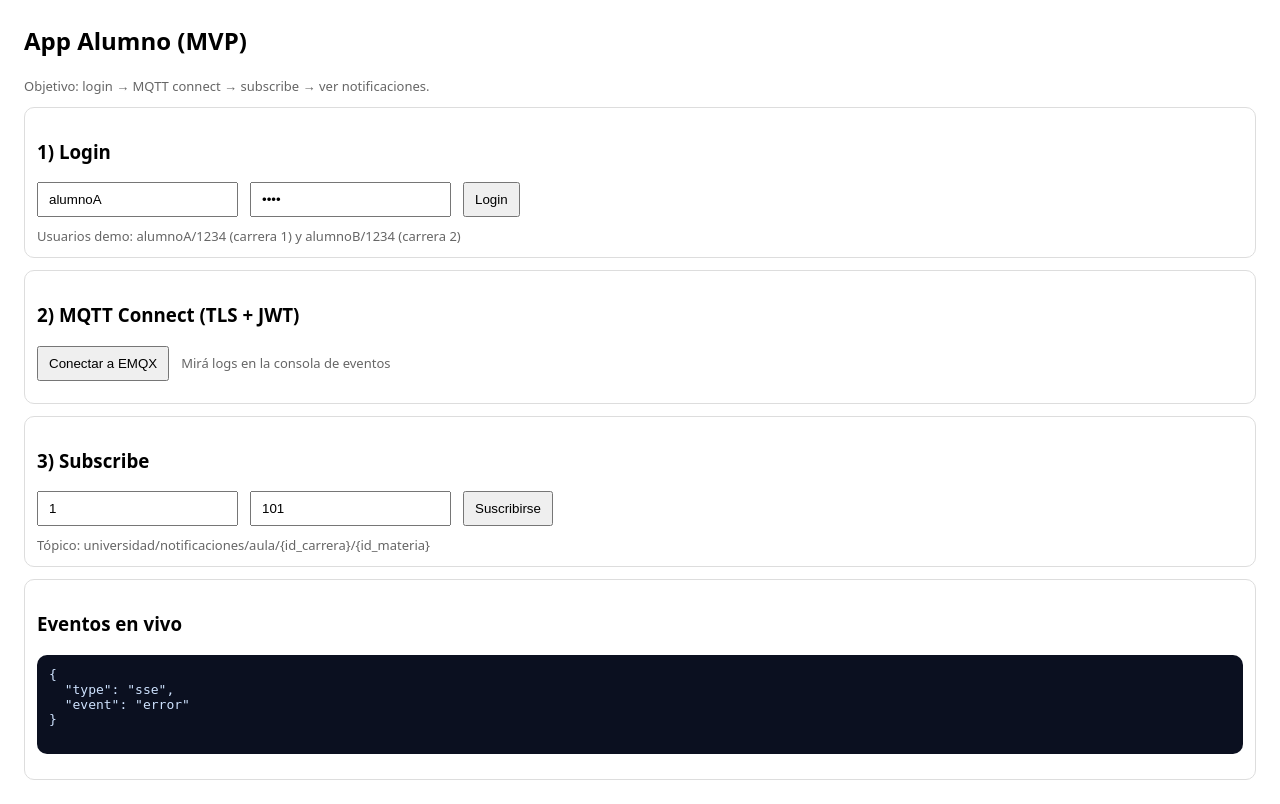
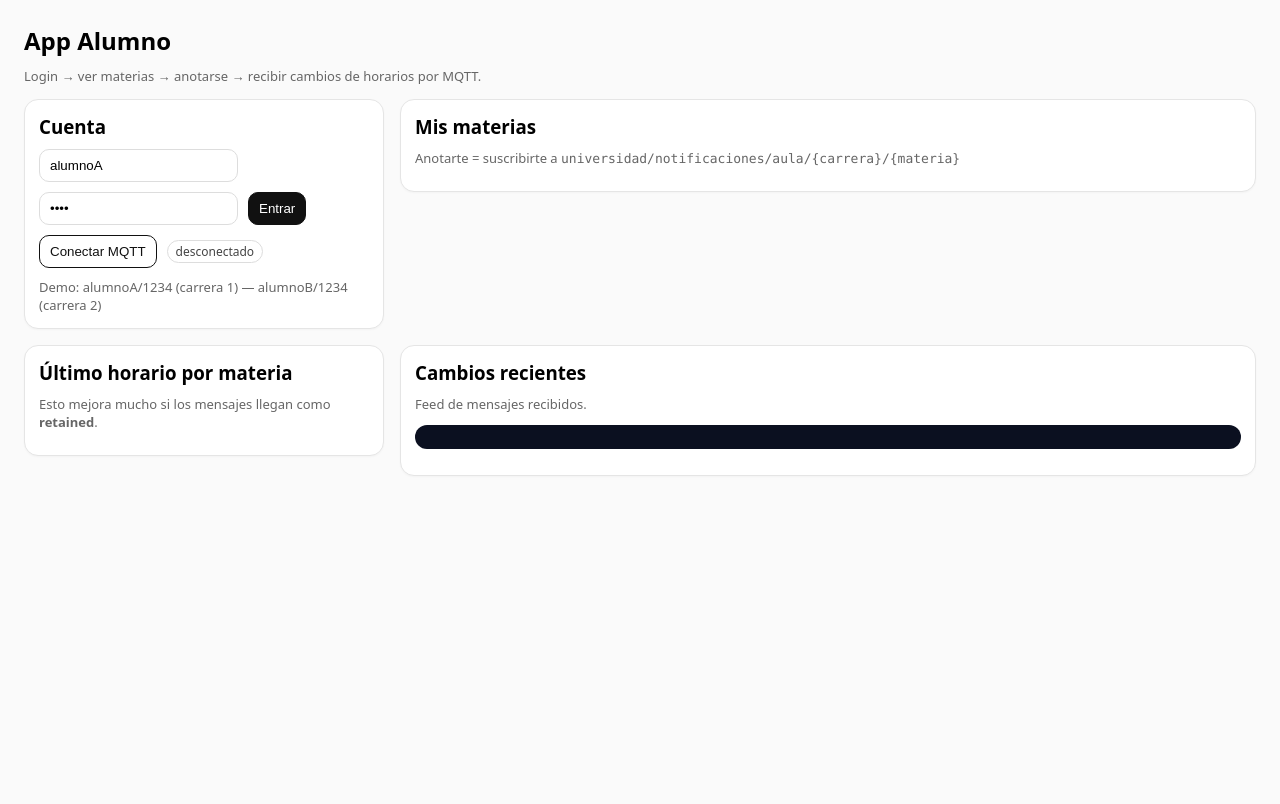
Before and after one commit to FrancoGarcia21/Sistema-Distribuido-Bedelia-Proyecto-Final, a Flask app: page / in a window 1280 px wide. After the commit the page ends 476 px from the top, so only its background shows below. Run offline with Flask 3, Linux system fonts and the light colour scheme; data that the repository does not hold is empty.

Commit message:
parte visual alumnos simple

```diff
--- a/apps/alumno/app.py
+++ b/apps/alumno/app.py
@@ -17,13 +17,24 @@ app.config["DEBUG"] = DEBUG
 
 jwt_helper = JWTHelper(JWT_SECRET, JWT_ALGORITHM, JWT_EXP_MINUTES)
 
-# MVP: 2 usuarios hardcodeados para probar carreras distintas
+# 2 usuarios demo (carreras distintas)
 USERS = {
     "alumnoA": {"password": "1234", "id_usuario": 1001, "rol": "alumno", "id_carrera": 1},
     "alumnoB": {"password": "1234", "id_usuario": 2001, "rol": "alumno", "id_carrera": 2},
 }
 
-# Bridge MQTT global (MVP). Luego lo hacemos por usuario/sesión.
+# Materias mock por carrera (MVP)
+MATERIAS = {
+    1: [
+        {"id_materia": 101, "nombre": "Álgebra"},
+        {"id_materia": 102, "nombre": "Programación I"},
+    ],
+    2: [
+        {"id_materia": 201, "nombre": "Bases de Datos"},
+        {"id_materia": 202, "nombre": "Redes I"},
+    ],
+}
+
 mqtt_bridge = MQTTBridge(
     host=MQTT_BROKER_HOST,
     port=MQTT_BROKER_PORT,
@@ -34,13 +45,23 @@ mqtt_bridge = MQTTBridge(
     jwt_mode=MQTT_JWT_MODE,
 )
 
+# Estado simple en memoria (para UI)
+STATE = {
+    "last_by_topic": {},   # topic -> last payload
+    "recent": []           # lista de últimos eventos "message"
+}
+RECENT_MAX = 50
+
+
 @app.get("/")
 def home():
     return render_template("index.html", app_name=APP_NAME)
 
+
 @app.get("/health")
 def health():
     return jsonify({"app": APP_NAME, "status": "ok"})
+
 
 @app.post("/auth/login")
 def login():
@@ -55,7 +76,6 @@ def login():
     if not user or user["password"] != password:
         return jsonify({"error": "Credenciales inválidas"}), 401
 
-    # Payload mínimo que nos va a servir para AuthZ broker-side
     payload = {
         "usuario": username,
         "id_usuario": user["id_usuario"],
@@ -64,6 +84,37 @@ def login():
     }
     token = jwt_helper.create_token(payload)
     return jsonify({"token": token, "payload": payload})
+
+
+def _get_token_payload_from_request() -> dict:
+    """
+    Espera: Authorization: Bearer <token>
+    """
+    auth = request.headers.get("Authorization", "")
+    if not auth.startswith("Bearer "):
+        raise ValueError("Falta Authorization: Bearer <token>")
+    token = auth.split(" ", 1)[1].strip()
+    return jwt_helper.verify_token(token)
+
+
+@app.get("/api/materias")
+def api_materias():
+    try:
+        payload = _get_token_payload_from_request()
+        id_carrera = int(payload["id_carrera"])
+        return jsonify({"id_carrera": id_carrera, "materias": MATERIAS.get(id_carrera, [])})
+    except Exception as e:
+        return jsonify({"error": str(e)}), 401
+
+
+@app.get("/api/state")
+def api_state():
+    # para refrescar UI (opcional)
+    return jsonify({
+        "last_by_topic": STATE["last_by_topic"],
+        "recent": STATE["recent"]
+    })
+
 
 @app.post("/mqtt/connect")
 def mqtt_connect():
@@ -77,6 +128,7 @@ def mqtt_connect():
         return jsonify({"status": "ok", "message": "Intentando conexión MQTT (mirá /events)"}), 200
     except Exception as e:
         return jsonify({"error": str(e)}), 500
+
 
 @app.post("/mqtt/subscribe")
 def mqtt_subscribe():
@@ -94,23 +146,59 @@ def mqtt_subscribe():
     except Exception as e:
         return jsonify({"error": str(e), "topic": topic}), 500
 
+
+@app.post("/mqtt/unsubscribe")
+def mqtt_unsubscribe():
+    data = request.get_json(force=True, silent=True) or {}
+    id_carrera = data.get("id_carrera")
+    id_materia = data.get("id_materia")
+
+    if id_carrera is None or id_materia is None:
+        return jsonify({"error": "Falta id_carrera o id_materia"}), 400
+
+    topic = f"universidad/notificaciones/aula/{id_carrera}/{id_materia}"
+    try:
+        if not mqtt_bridge._client or not mqtt_bridge._connected:
+            return jsonify({"error": "MQTT no conectado"}), 400
+
+        result, mid = mqtt_bridge._client.unsubscribe(topic)
+        if topic in mqtt_bridge.subscriptions:
+            mqtt_bridge.subscriptions.remove(topic)
+
+        return jsonify({"status": "ok", "topic": topic, "result": int(result), "mid": int(mid)}), 200
+    except Exception as e:
+        return jsonify({"error": str(e), "topic": topic}), 500
+
+
 @app.get("/events")
 def events():
     """
     Server-Sent Events: el navegador escucha mensajes en vivo.
+    Además, guardamos estado para UI (último por topic + feed reciente).
     """
     def stream():
-        # mensaje inicial
         yield f"data: {json.dumps({'type':'sse','event':'open','message':'SSE conectado'})}\n\n"
+
         while True:
             try:
                 event = mqtt_bridge.events.get(timeout=15)
+
+                # Si es mensaje MQTT, actualizamos STATE
+                if event.get("type") == "mqtt" and event.get("event") == "message":
+                    topic = event.get("topic")
+                    payload = event.get("payload")
+                    if topic:
+                        STATE["last_by_topic"][topic] = payload
+                    STATE["recent"].insert(0, event)
+                    if len(STATE["recent"]) > RECENT_MAX:
+                        STATE["recent"] = STATE["recent"][:RECENT_MAX]
+
                 yield f"data: {json.dumps(event, default=str)}\n\n"
             except Exception:
-                # keep-alive
                 yield f"data: {json.dumps({'type':'sse','event':'keepalive','ts':time.time()})}\n\n"
 
     return Response(stream(), mimetype="text/event-stream")
 
+
 if __name__ == "__main__":
     app.run(host="0.0.0.0", port=5001, debug=DEBUG)
--- a/apps/alumno/templates/index.html
+++ b/apps/alumno/templates/index.html
@@ -5,59 +5,84 @@
   <meta name="viewport" content="width=device-width, initial-scale=1"/>
   <title>Alumno</title>
   <style>
-    body { font-family: system-ui, sans-serif; margin: 24px; }
-    .row { display: flex; gap: 12px; align-items: center; margin-bottom: 10px; flex-wrap: wrap; }
-    input, button { padding: 8px 10px; }
-    .box { border: 1px solid #ddd; border-radius: 10px; padding: 12px; margin-top: 12px; }
-    pre { background: #0b1020; color: #cfe3ff; padding: 12px; border-radius: 10px; overflow: auto; max-height: 320px; }
+    body { font-family: system-ui, sans-serif; margin: 24px; background:#fafafa; }
+    h2,h3 { margin: 0 0 10px 0; }
     .muted { color: #666; font-size: 13px; }
+    .grid { display: grid; grid-template-columns: 360px 1fr; gap: 16px; align-items: start; }
+    .card { background: white; border: 1px solid #e5e5e5; border-radius: 14px; padding: 14px; box-shadow: 0 1px 2px rgba(0,0,0,.03); }
+    .row { display: flex; gap: 10px; align-items: center; flex-wrap: wrap; }
+    input, button { padding: 8px 10px; border-radius: 10px; border: 1px solid #ddd; }
+    button { cursor: pointer; background: #111; color: white; border: 1px solid #111; }
+    button.secondary { background: white; color: #111; }
+    button.danger { background: #b00020; border-color:#b00020; }
+    .list { display: flex; flex-direction: column; gap: 10px; }
+    .materia { border: 1px solid #eee; border-radius: 12px; padding: 12px; }
+    .tag { font-size: 12px; padding: 2px 8px; border: 1px solid #ddd; border-radius: 999px; color:#444; }
+    pre { background: #0b1020; color: #cfe3ff; padding: 12px; border-radius: 12px; overflow: auto; max-height: 360px; }
+    .mono { font-family: ui-monospace, SFMono-Regular, Menlo, Monaco, Consolas, monospace; }
+    .small { font-size: 12px; }
   </style>
 </head>
 <body>
-  <h2>App Alumno (MVP)</h2>
-  <div class="muted">Objetivo: login → MQTT connect → subscribe → ver notificaciones.</div>
+  <h2>App Alumno</h2>
+  <div class="muted">Login → ver materias → anotarse → recibir cambios de horarios por MQTT.</div>
 
-  <div class="box">
-    <h3>1) Login</h3>
-    <div class="row">
-      <input id="username" placeholder="alumnoA o alumnoB" value="alumnoA"/>
-      <input id="password" placeholder="password" value="1234" type="password"/>
-      <button onclick="doLogin()">Login</button>
+  <div class="grid" style="margin-top:14px;">
+    <div class="card">
+      <h3>Cuenta</h3>
+      <div class="row" style="margin-top:8px;">
+        <input id="username" placeholder="alumnoA o alumnoB" value="alumnoA"/>
+        <input id="password" placeholder="password" value="1234" type="password"/>
+        <button onclick="doLogin()">Entrar</button>
+      </div>
+
+      <div class="row" style="margin-top:10px;">
+        <button class="secondary" onclick="doConnect()">Conectar MQTT</button>
+        <span id="status" class="tag">desconectado</span>
+      </div>
+
+      <div class="muted" style="margin-top:10px;">
+        Demo: alumnoA/1234 (carrera 1) — alumnoB/1234 (carrera 2)
+      </div>
     </div>
-    <div class="muted">Usuarios demo: alumnoA/1234 (carrera 1) y alumnoB/1234 (carrera 2)</div>
-  </div>
 
-  <div class="box">
-    <h3>2) MQTT Connect (TLS + JWT)</h3>
-    <div class="row">
-      <button onclick="doConnect()">Conectar a EMQX</button>
-      <span class="muted">Mirá logs en la consola de eventos</span>
+    <div class="card">
+      <h3>Mis materias</h3>
+      <div class="muted">Anotarte = suscribirte a <span class="mono">universidad/notificaciones/aula/{carrera}/{materia}</span></div>
+      <div id="materias" class="list" style="margin-top:10px;"></div>
     </div>
-  </div>
 
-  <div class="box">
-    <h3>3) Subscribe</h3>
-    <div class="row">
-      <input id="id_carrera" placeholder="id_carrera" value="1"/>
-      <input id="id_materia" placeholder="id_materia" value="101"/>
-      <button onclick="doSubscribe()">Suscribirse</button>
+    <div class="card">
+      <h3>Último horario por materia</h3>
+      <div class="muted">Esto mejora mucho si los mensajes llegan como <b>retained</b>.</div>
+      <div id="ultimos" class="list" style="margin-top:10px;"></div>
     </div>
-    <div class="muted">Tópico: universidad/notificaciones/aula/{id_carrera}/{id_materia}</div>
-  </div>
 
-  <div class="box">
-    <h3>Eventos en vivo</h3>
-    <pre id="log"></pre>
+    <div class="card">
+      <h3>Cambios recientes</h3>
+      <div class="muted">Feed de mensajes recibidos.</div>
+      <pre id="log" class="small"></pre>
+    </div>
   </div>
 
 <script>
   let TOKEN = null;
+  let PAYLOAD = null;
+  const subscribed = new Set(); // topics
 
   const logEl = document.getElementById("log");
+  const statusEl = document.getElementById("status");
+  const materiasEl = document.getElementById("materias");
+  const ultimosEl = document.getElementById("ultimos");
+
   const log = (obj) => {
     const line = typeof obj === "string" ? obj : JSON.stringify(obj, null, 2);
     logEl.textContent = line + "\n\n" + logEl.textContent;
   };
+
+  function topicOf(id_carrera, id_materia) {
+    return `universidad/notificaciones/aula/${id_carrera}/${id_materia}`;
+  }
 
   async function doLogin() {
     const username = document.getElementById("username").value.trim();
@@ -76,8 +101,97 @@
     }
 
     TOKEN = data.token;
-    document.getElementById("id_carrera").value = data.payload.id_carrera;
-    log({type:"ui", event:"login_ok", payload:data.payload});
+    PAYLOAD = data.payload;
+
+    log({type:"ui", event:"login_ok", payload: PAYLOAD});
+    statusEl.textContent = "logueado";
+    await loadMaterias();
+  }
+
+  async function loadMaterias() {
+    if (!TOKEN) return;
+
+    const res = await fetch("/api/materias", {
+      headers: { "Authorization": `Bearer ${TOKEN}` }
+    });
+    const data = await res.json();
+    if (!res.ok) {
+      log({type:"ui", event:"materias_error", data});
+      return;
+    }
+
+    materiasEl.innerHTML = "";
+    for (const m of data.materias) {
+      materiasEl.appendChild(renderMateria(m));
+    }
+  }
+
+  function renderMateria(m) {
+    const div = document.createElement("div");
+    div.className = "materia";
+
+    const t = topicOf(PAYLOAD.id_carrera, m.id_materia);
+
+    const title = document.createElement("div");
+    title.innerHTML = `<b>${m.nombre}</b> <span class="muted">(#${m.id_materia})</span>`;
+    div.appendChild(title);
+
+    const info = document.createElement("div");
+    info.className = "muted mono small";
+    info.style.marginTop = "6px";
+    info.textContent = t;
+    div.appendChild(info);
+
+    const row = document.createElement("div");
+    row.className = "row";
+    row.style.marginTop = "10px";
+
+    const btn = document.createElement("button");
+    btn.textContent = subscribed.has(t) ? "Desanotarme" : "Anotarme";
+    btn.className = subscribed.has(t) ? "danger" : "";
+
+    btn.onclick = async () => {
+      if (!TOKEN || !PAYLOAD) return;
+
+      if (!subscribed.has(t)) {
+        const res = await fetch("/mqtt/subscribe", {
+          method: "POST",
+          headers: {"Content-Type":"application/json"},
+          body: JSON.stringify({id_carrera: PAYLOAD.id_carrera, id_materia: m.id_materia})
+        });
+        const data = await res.json();
+        log({type:"ui", event:"subscribe", status: res.status, data});
+        if (res.ok) {
+          subscribed.add(t);
+          btn.textContent = "Desanotarme";
+          btn.className = "danger";
+        }
+      } else {
+        const res = await fetch("/mqtt/unsubscribe", {
+          method: "POST",
+          headers: {"Content-Type":"application/json"},
+          body: JSON.stringify({id_carrera: PAYLOAD.id_carrera, id_materia: m.id_materia})
+        });
+        const data = await res.json();
+        log({type:"ui", event:"unsubscribe", status: res.status, data});
+        if (res.ok) {
+          subscribed.delete(t);
+          btn.textContent = "Anotarme";
+          btn.className = "";
+        }
+      }
+    };
+
+    row.appendChild(btn);
+
+    const badge = document.createElement("span");
+    badge.className = "tag";
+    badge.textContent = subscribed.has(t) ? "suscripto" : "no suscripto";
+    row.appendChild(badge);
+
+    div.appendChild(row);
+
+    return div;
   }
 
   async function doConnect() {
@@ -92,28 +206,57 @@
     });
     const data = await res.json();
     log({type:"ui", event:"mqtt_connect", status: res.status, data});
+    if (res.ok) statusEl.textContent = "mqtt conectando...";
   }
 
-  async function doSubscribe() {
-    const id_carrera = document.getElementById("id_carrera").value.trim();
-    const id_materia = document.getElementById("id_materia").value.trim();
+  // SSE
+  const ev = new EventSource("/events");
+  ev.onmessage = (e) => {
+    let msg = null;
+    try { msg = JSON.parse(e.data); }
+    catch { msg = {type:"raw", data:e.data}; }
 
-    const res = await fetch("/mqtt/subscribe", {
-      method: "POST",
-      headers: {"Content-Type":"application/json"},
-      body: JSON.stringify({id_carrera, id_materia})
-    });
-    const data = await res.json();
-    log({type:"ui", event:"subscribe", status: res.status, data});
+    // status MQTT
+    if (msg.type === "mqtt" && msg.event === "connect" && msg.rc === 0) {
+      statusEl.textContent = "mqtt conectado";
+    }
+    if (msg.type === "mqtt" && msg.event === "disconnect") {
+      statusEl.textContent = "mqtt desconectado";
+    }
+
+    // Si llega un mensaje, lo reflejamos en "últimos"
+    if (msg.type === "mqtt" && msg.event === "message") {
+      renderUltimos(msg.topic, msg.payload);
+    }
+
+    log(msg);
+  };
+
+  function renderUltimos(topic, payload) {
+    // actualizamos o creamos un item por topic
+    const id = `t_${btoa(topic).replace(/=/g,'')}`;
+    let item = document.getElementById(id);
+
+    if (!item) {
+      item = document.createElement("div");
+      item.className = "materia";
+      item.id = id;
+      ultimosEl.prepend(item);
+    }
+
+    item.innerHTML = `
+      <div class="mono small muted">${topic}</div>
+      <div style="margin-top:8px;"><b>Último estado</b></div>
+      <pre class="small" style="margin-top:8px;">${escapeHtml(JSON.stringify(payload, null, 2))}</pre>
+    `;
   }
 
-  // SSE auto
-  const ev = new EventSource("/events");
-  ev.onmessage = (e) => {
-    try { log(JSON.parse(e.data)); }
-    catch { log(e.data); }
-  };
-  ev.onerror = () => log({type:"sse", event:"error"});
+  function escapeHtml(str) {
+    return str
+      .replaceAll("&", "&amp;")
+      .replaceAll("<", "&lt;")
+      .replaceAll(">", "&gt;");
+  }
 </script>
 </body>
 </html>
```
Also changed, not shown: apps/alumno/mqtt_client.py (+93 -26 lines).
